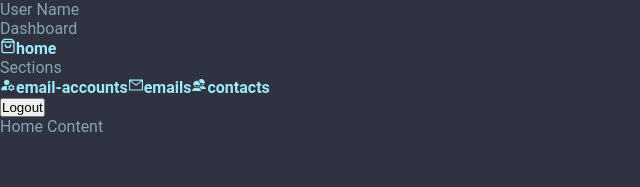
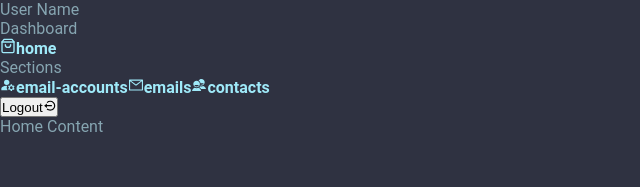
Before and after one commit to supremed3v/electron-app, a React (Vite) app in the folder src/renderer/: page / in a window 1280 px wide. Shown: the top 187 px of the page, without its empty margins (0-640 px from the left). Built offline with nearby package versions, Linux system fonts and the light colour scheme.

Commit message:
minor ui changes

```diff
--- a/src/renderer/src/components/Sidebar.jsx
+++ b/src/renderer/src/components/Sidebar.jsx
@@ -2,6 +2,7 @@ import { useState } from 'react'
 import { Link, NavLink } from 'react-router-dom'
 import { useGlobalContext } from '../../context/ContextProvider'
 import { links } from '../assets/constants'
+import { BiLogOutCircle } from 'react-icons/bi'
 
 const Sidebar = () => {
   const [screenSize, setScreenSize] = useState(undefined)
@@ -58,9 +59,11 @@ const Sidebar = () => {
         </div>
       </div>
       {/* Logout button */}
-      <div className="flex flex-col items-center justify-end mt-20">
-        <button className="bg-red-500 hover:bg-red-600 text-white font-bold py-2 px-4 rounded">
-          Logout
+      <div className="flex items-center justify-center mt-20">
+        <button className="flex items-center gap-5 pl-4 pt-4 pb-2.5 rounded-lg text-white bg-red-600 text-md m-2 pr-2">
+          <span>Logout</span>
+
+          <BiLogOutCircle />
         </button>
       </div>
     </div>
```
